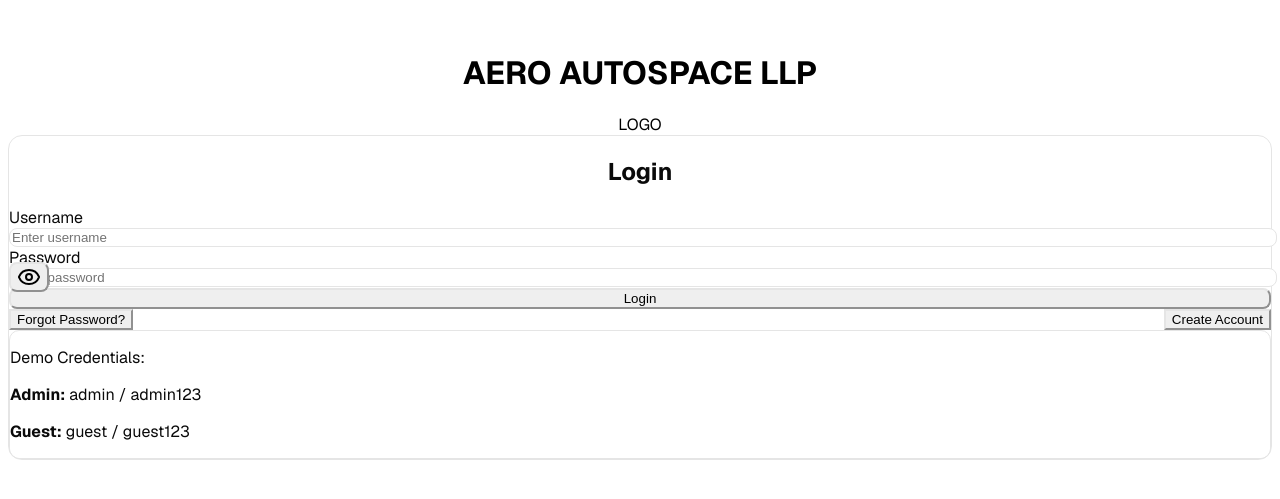
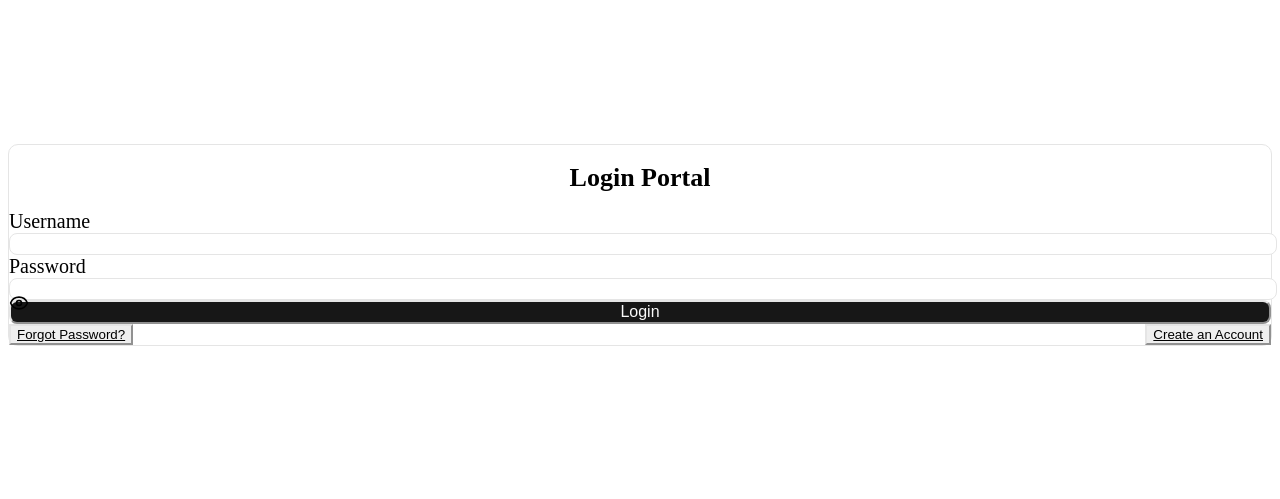
Before and after one commit to Antonypoulraj/demo-app-e, a Next.js app: page /login in a window 1280 px wide. Shown: the part 163-662 px from the top of the page. Built offline with nearby package versions, Linux system fonts and the light colour scheme.

Commit message:
Update:modify the login page for UI styles

```diff
--- a/pages/login.tsx
+++ b/pages/login.tsx
@@ -1,146 +1,109 @@
+"use client";
+
 import React, { useState } from "react";
 import { useRouter } from "next/router";
-import { useAuth } from "../contexts/AuthContext";
+import { Eye, EyeOff } from "lucide-react";
 import { Button } from "../components/ui/button";
 import { Input } from "../components/ui/input";
 import { Label } from "../components/ui/label";
 import { Card, CardContent, CardHeader } from "../components/ui/card";
 import { toast } from "sonner";
-import { Eye, EyeOff } from "lucide-react";
 
-const Login = () => {
+export default function LoginPage() {
+  const router = useRouter();
   const [username, setUsername] = useState("");
   const [password, setPassword] = useState("");
-  const [showPassword, setShowPassword] = useState(false);
-  const [isLoading, setIsLoading] = useState(false);
-  const { login } = useAuth();
-  const router = useRouter();
+  const [showPass, setShowPass] = useState(false);
 
-  const handleSubmit = async (e: React.FormEvent) => {
+  const validatePassword = (pass: string) => {
+    const regex = /^(?=.*[a-zA-Z])(?=.*[A-Z])(?=.*\d)(?=.*[@$!%*?&])[A-Za-z\d@$!%*?&]{8,}$/;
+    return regex.test(pass);
+  };
+
+  const handleLogin = (e: React.FormEvent) => {
     e.preventDefault();
-    if (!username || !password) {
-      toast.error("Please fill in all fields");
+
+    if (username.length > 20 || password.length > 20) {
+      toast("Username and password must not exceed 20 characters.");
       return;
     }
 
-    setIsLoading(true);
-    try {
-      const success = await login(username, password);
-      if (success) {
-        toast.success("Welcome to AERO AUTOSPACE LLP");
-        setTimeout(() => {
-          router.push("/dashboard");
-        }, 1000);
+    if (!validatePassword(password)) {
+      toast(
+        "Password must be at least 8 characters with uppercase, alphabet, number, and special character."
+      );
+      return;
+    }
+
+    if (username === "admin" && password === "Admin@123") {
+      toast("Login Successful");
+      router.push("/dashboard?role=admin");
+    } else if (username === "guest" && password === "Guest@123") {
+      toast("Login Successful");
+      router.push("/dashboard?role=guest");
     } else {
-        toast.error("Invalid username or password");
-      }
-    } catch {
-      toast.error("An error occurred during login");
-    } finally {
-      setIsLoading(false);
+      toast("Login Failed: Invalid credentials.");
     }
   };
 
   return (
-    <div className="min-h-screen flex items-center justify-center px-4 py-10 bg-gradient-to-br from-white via-blue-50 to-blue-100">
-      <div className="w-full max-w-sm">
-        <div className="text-center mb-8">
-          <h1 className="text-3xl font-semibold text-gray-800">AERO AUTOSPACE LLP</h1>
-          <div className="w-5 h-20 bg-gray-200 rounded-full mx-auto flex items-center justify-center shadow-inner mt-4">
-            <span className="text-sm font-semibold text-gray-600">LOGO</span>
+    <div
+      className="min-h-screen bg-white flex items-center justify-center font-[Times_New_Roman]"
+      style={{ fontFamily: "Times New Roman, serif" }}
+    >
+      <form onSubmit={handleLogin} className="w-full max-w-md p-8 shadow-md rounded-lg border">
+        <h1 className="text-[26px] font-bold text-center mb-6">Login Portal</h1>
+
+        {/* Username */}
+        <div className="mb-4">
+          <Label className="text-[20px]">Username</Label>
+          <Input
+            className="text-[16px]"
+            maxLength={20}
+            required
+            type="text"
+            value={username}
+            onChange={e => setUsername(e.target.value)}
+          />
+        </div>
+
+        {/* Password */}
+        <div className="mb-4 relative">
+          <Label className="text-[20px]">Password</Label>
+          <Input
+            className="text-[16px] pr-10"
+            maxLength={20}
+            required
+            type={showPass ? "text" : "password"}
+            value={password}
+            onChange={e => setPassword(e.target.value)}
+          />
+          <div
+            className="absolute right-3 top-[38px] cursor-pointer"
+            onClick={() => setShowPass(!showPass)}
+          >
+            {showPass ? <EyeOff size={20} /> : <Eye size={20} />}
           </div>
         </div>
 
-        <Card className="shadow-sm border border-gray-200 rounded-xl">
-          <CardHeader className="text-center pb-2">
-            <h2 className="text-xl font-medium text-gray-600">Login</h2>
-          </CardHeader>
-          <CardContent>
-            <form onSubmit={handleSubmit} className="space-y-4">
-              <div>
-                <Label htmlFor="username" className="text-sm text-gray-500">
-                  Username
-                </Label>
-                <Input
-                  id="username"
-                  type="text"
-                  value={username}
-                  onChange={e => setUsername(e.target.value)}
-                  maxLength={5}
-                  placeholder="Enter username"
-                  className="text-sm py-2"
-                />
-              </div>
-
-              <div>
-                <Label htmlFor="password" className="text-sm text-gray-500">
-                  Password
-                </Label>
-                <div className="relative">
-                  <Input
-                    id="password"
-                    type={showPassword ? "text" : "password"}
-                    value={password}
-                    onChange={e => setPassword(e.target.value)}
-                    maxLength={5}
-                    placeholder="Enter password"
-                    className="pr-10 text-sm py-2"
-                  />
-                  <Button
-                    type="button"
-                    variant="ghost"
-                    size="icon"
-                    className="absolute right-2 top-1/2 -translate-y-1/2"
-                    onClick={() => setShowPassword(!showPassword)}
-                  >
-                    {showPassword ? <EyeOff className="h-4 w-4" /> : <Eye className="h-4 w-4" />}
-                  </Button>
-                </div>
-              </div>
-
-              <Button
-                type="submit"
-                className="w-full text-sm py-2 bg-blue-600 hover:bg-blue-500 text-white rounded-md"
-                disabled={isLoading}
-              >
-                {isLoading ? "Logging in..." : "Login"}
+        {/* Login Button */}
+        <Button type="submit" className="w-full text-[16px] flex items-center justify-center mt-4">
+          Login
         </Button>
 
-              <div className="flex justify-between text-xs pt-1">
-                <button
-                  type="button"
-                  className="text-blue-500 hover:underline"
-                  onClick={() => router.push("/verification-mail")}
-                >
+        {/* Links */}
+        <div className="flex justify-between mt-4 text-sm underline text-blue-600">
+          <button type="button" onClick={() => router.push("/forgot-password")}>
             Forgot Password?
           </button>
-                <button
-                  type="button"
-                  className="text-blue-500 hover:underline"
-                  onClick={() => router.push("/create-account")}
-                >
-                  Create Account
+          <button type="button" onClick={() => router.push("/register")}>
+            Create an Account
           </button>
         </div>
       </form>
-
-            <div className="mt-5 p-3 bg-gray-100 rounded-lg border border-gray-200">
-              <p className="text-xs text-gray-700 mb-1 font-semibold">Demo Credentials:</p>
-              <p className="text-xs text-gray-500">
-                <strong>Admin:</strong> admin / admin123
-              </p>
-              <p className="text-xs text-gray-500">
-                <strong>Guest:</strong> guest / guest123
-              </p>
-            </div>
-          </CardContent>
-        </Card>
-      </div>
     </div>
   );
-};
-
-export default Login;
+}
 
 // // pages/login.tsx
 // import React, { useState } from "react";
```
Lines whose indentation alone changed are shown as unchanged.
